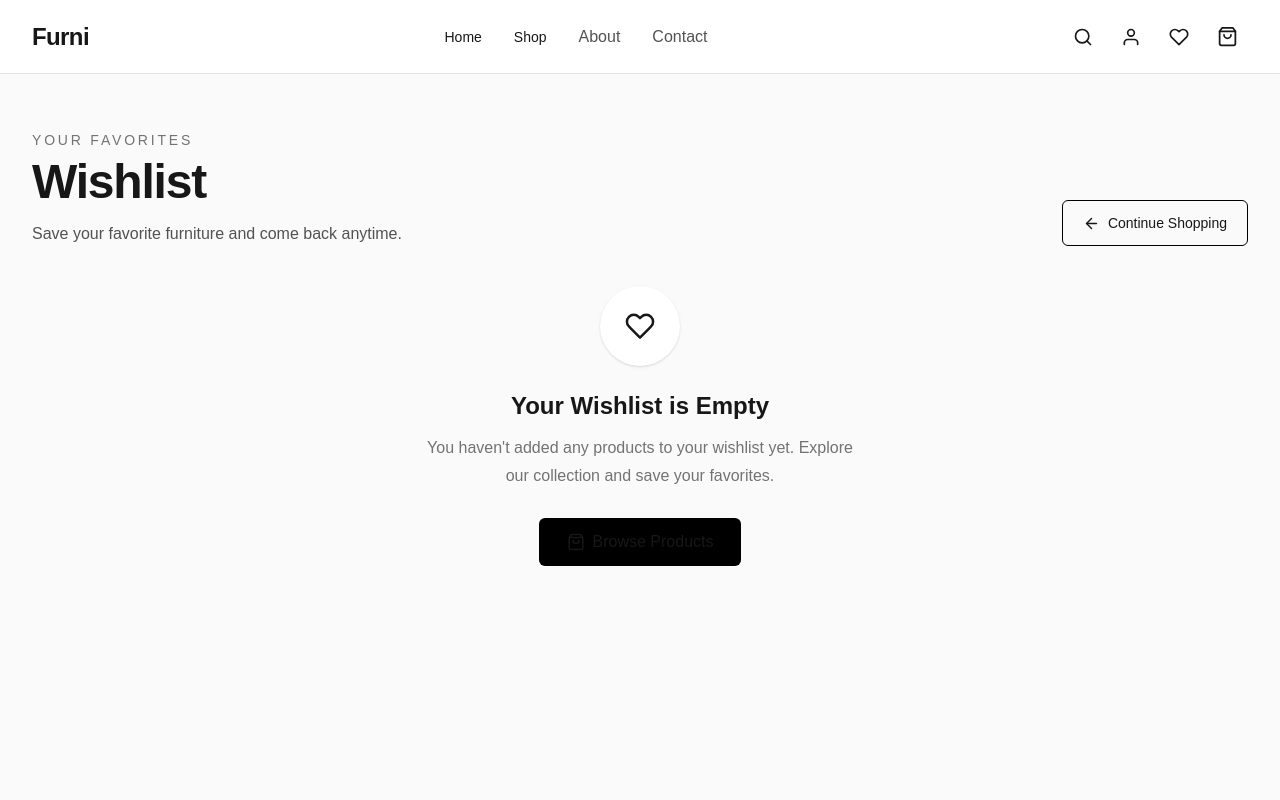
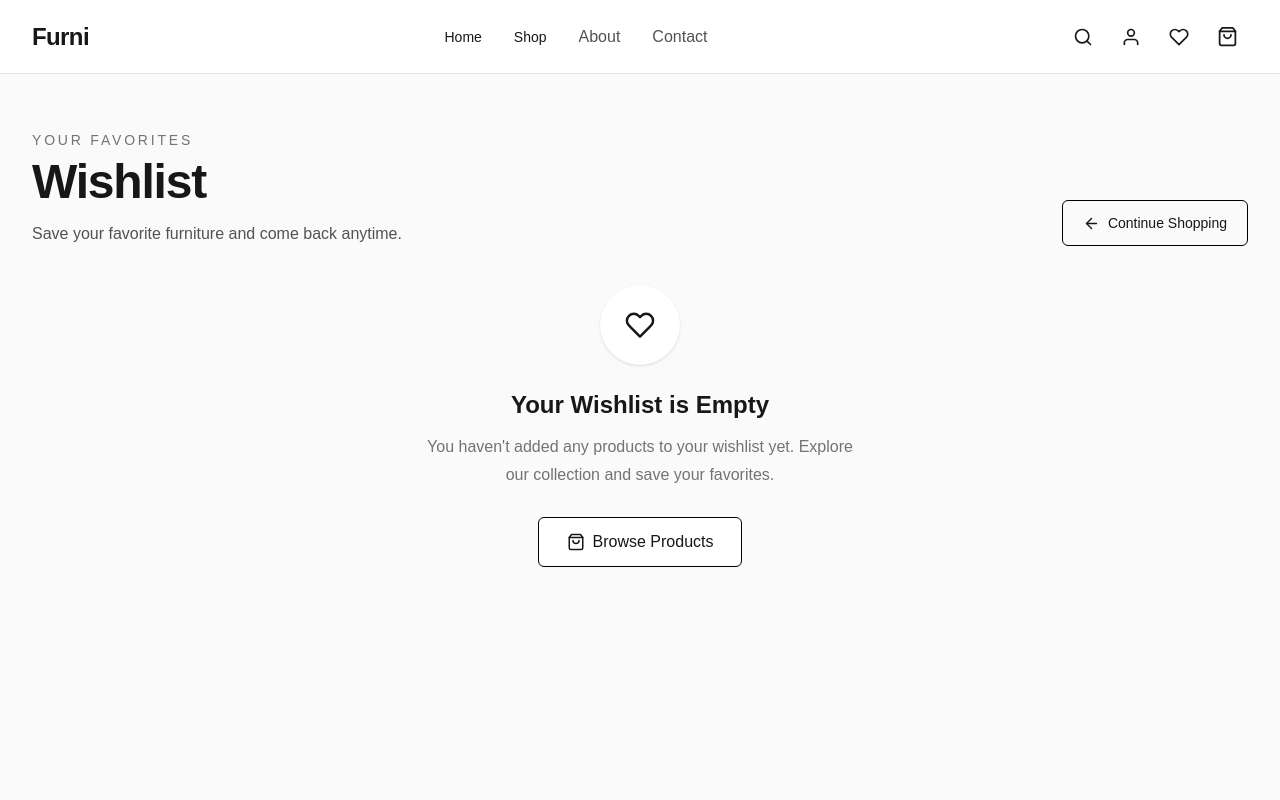
Before and after one commit to TJSuriya/furniture-shop, a React (Vite) app: page /#/wishlist in a window 1280 px wide. Shown: the top 800 px of the page. Built offline with nearby package versions, Linux system fonts and the light colour scheme.

Commit message:
Update wishlist button style

```diff
--- a/src/pages/Wishlist.jsx
+++ b/src/pages/Wishlist.jsx
@@ -79,7 +79,7 @@ function Wishlist() {
 
                 <Link
                   to="/shop"
-                  className="mt-7 inline-flex items-center gap-2 rounded-md bg-black px-7 py-3 font-medium text-white transition hover:bg-neutral-800"
+                  className="mt-7 inline-flex items-center gap-2 rounded-md border border-black bg-white px-7 py-3 font-medium text-black transition hover:bg-black hover:text-white"
                 >
                   <FiShoppingBag size={18} />
                   Browse Products
```
